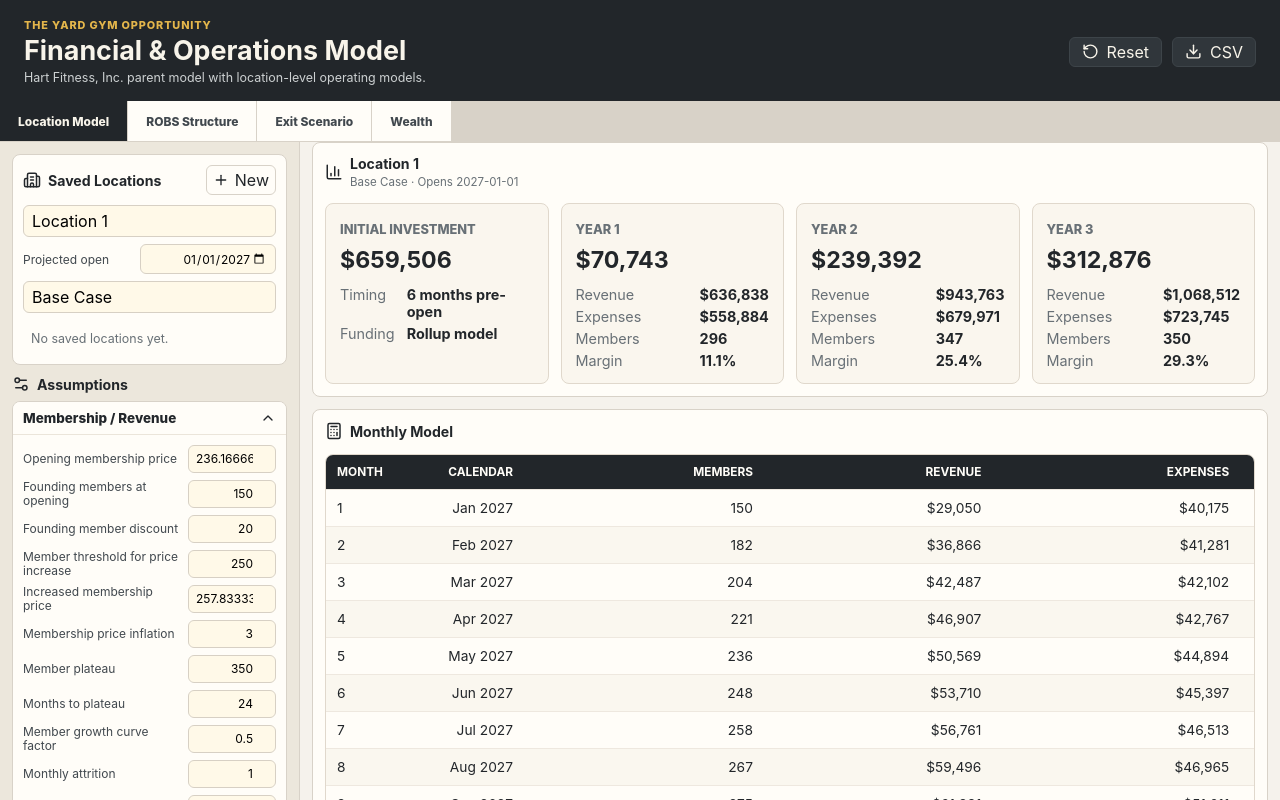
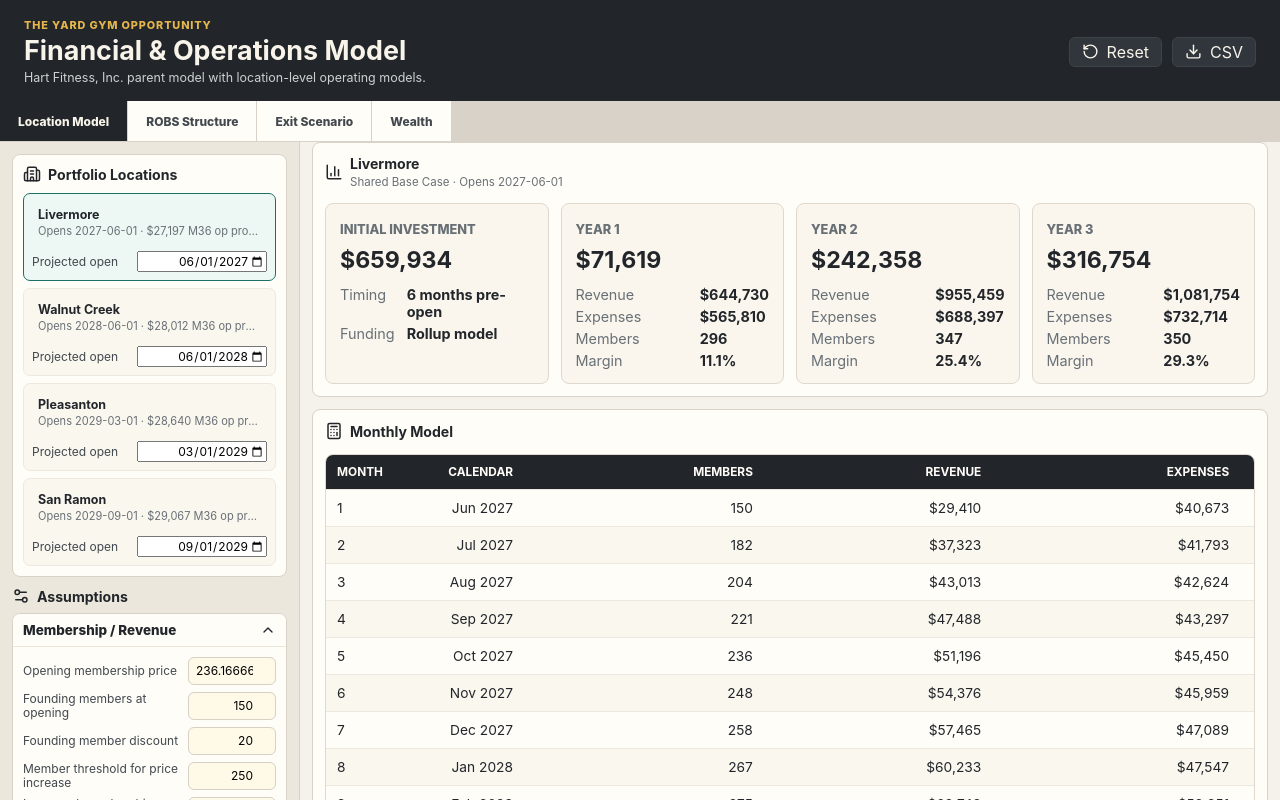
Before and after one commit to jkhart/theyardgym-financials, a React (Vite) app: page / in a window 1280 px wide. Shown: the top 800 px of the page. Built offline with nearby package versions, Linux system fonts and the light colour scheme.

Commit message:
Use fixed portfolio locations with shared assumptions

```diff
--- a/src/components/App.jsx
+++ b/src/components/App.jsx
@@ -7,14 +7,21 @@ import { getPortfolioSummary } from "./PortfolioSummary.jsx";
 import { money, num, pct } from "../lib/formatting.js";
 import { calculateModel } from "../lib/model/calculateModel.js";
 import { DEFAULT_ASSUMPTIONS } from "../lib/model/defaults.js";
-import { deleteLocation, loadLocations, saveLocationModel, setLocationActive } from "../lib/storage/locationStore.js";
+import {
+  FIXED_LOCATIONS,
+  loadLocationSchedule,
+  loadSharedLocationAssumptions,
+  saveLocationSchedule,
+} from "../lib/storage/locationStore.js";
 
 const ROLLUP_STORAGE_KEY = "the-yard-gym.rollupInputs.v1";
+const SHARED_ASSUMPTIONS_STORAGE_KEY = "the-yard-gym.sharedLocationAssumptions.v1";
 
 const DEFAULT_LOCATION_META = {
-  locationName: "Location 1",
+  id: "livermore",
+  locationName: "Livermore",
   scenarioName: "Base Case",
-  projectedOpenDate: "2027-01-01",
+  projectedOpenDate: "2027-06-01",
 };
 
 const DEFAULT_ROLLUP_INPUTS = {
@@ -172,6 +179,52 @@ function loadRollupInputs() {
   } catch {
     return DEFAULT_ROLLUP_INPUTS;
   }
+}
+
+function loadSharedAssumptions() {
+  try {
+    const raw = window.localStorage.getItem(SHARED_ASSUMPTIONS_STORAGE_KEY);
+    if (!raw) return loadSharedLocationAssumptions(DEFAULT_ASSUMPTIONS);
+    return { ...DEFAULT_ASSUMPTIONS, ...JSON.parse(raw) };
+  } catch {
+    return loadSharedLocationAssumptions(DEFAULT_ASSUMPTIONS);
+  }
+}
+
+function buildLocationRecords({ assumptions, modelStartDate, schedule }) {
+  return schedule.map((location) => {
+    const model = calculateModel(assumptions, {
+      projectedOpenDate: location.projectedOpenDate,
+      modelStartDate,
+    });
+
+    return {
+      id: location.id,
+      entityType: "location",
+      isActive: true,
+      locationName: location.locationName,
+      scenarioName: "Shared Base Case",
+      projectedOpenDate: location.projectedOpenDate,
+      projectName: "The Yard Gym Opportunity",
+      modelName: "Single-Location Financial & Operations Model",
+      assumptions,
+      outputs: {
+        totalInitialInvestment: model.totalInitialInvestment,
+        ownerInjection: model.ownerInjection,
+        loanAmount: model.loanAmount,
+        monthlyLoanPayment: model.monthlyLoanPayment,
+        month36: model.months[35],
+        preOpeningSummary: model.preOpeningMonths,
+        monthlySummary: model.months,
+        annualSummary: model.years,
+        corporateFinancing: {
+          entityName: "Hart Fitness, Inc.",
+          loanAmount: model.loanAmount,
+          monthlyLoanPayment: model.monthlyLoanPayment,
+        },
+      },
+    };
+  });
 }
 
 function calculateRollupModel(locations, inputs, options = {}) {
@@ -2933,72 +2986,62 @@ function WealthPage({ activeSubView, setActiveSubView, locations, inputs, update
 }
 
 export function App() {
-  const [assumptions, setAssumptions] = useState(DEFAULT_ASSUMPTIONS);
+  const [assumptions, setAssumptions] = useState(loadSharedAssumptions);
   const [openGroup, setOpenGroup] = useState("Membership / Revenue");
-  const [locations, setLocations] = useState(loadLocations);
-  const [activeLocationId, setActiveLocationId] = useState(null);
+  const [locationSchedule, setLocationSchedule] = useState(loadLocationSchedule);
+  const [activeLocationId, setActiveLocationId] = useState(DEFAULT_LOCATION_META.id);
   const [locationMeta, setLocationMeta] = useState(DEFAULT_LOCATION_META);
-  const [autoSavePending, setAutoSavePending] = useState(false);
   const [activeView, setActiveView] = useState("location");
   const [activeWealthView, setActiveWealthView] = useState("overview");
   const [rollupInputs, setRollupInputs] = useState(loadRollupInputs);
-  const activeScenarioLocations = useMemo(() => getActiveLocations(locations), [locations]);
+  const locations = useMemo(
+    () =>
+      buildLocationRecords({
+        assumptions,
+        modelStartDate: rollupInputs.modelStartDate,
+        schedule: locationSchedule,
+      }),
+    [assumptions, locationSchedule, rollupInputs.modelStartDate],
+  );
+  const activeScenarioLocations = locations;
+  const selectedLocation = locations.find((location) => location.id === activeLocationId) ?? locations[0];
   const model = useMemo(
     () =>
       calculateModel(assumptions, {
-        projectedOpenDate: locationMeta.projectedOpenDate,
+        projectedOpenDate: selectedLocation?.projectedOpenDate ?? DEFAULT_LOCATION_META.projectedOpenDate,
         modelStartDate: rollupInputs.modelStartDate,
       }),
-    [assumptions, locationMeta.projectedOpenDate, rollupInputs.modelStartDate],
+    [assumptions, selectedLocation?.projectedOpenDate, rollupInputs.modelStartDate],
   );
 
   useEffect(() => {
-    if (!autoSavePending) return undefined;
-    const timeoutId = window.setTimeout(() => {
-      const saved = saveLocationModel({ activeLocationId, locationMeta, assumptions, model });
-      setActiveLocationId(saved.id);
-      setLocationMeta({
-        locationName: saved.locationName,
-        scenarioName: saved.scenarioName,
-        projectedOpenDate: saved.projectedOpenDate,
-      });
-      setLocations(loadLocations());
-      setAutoSavePending(false);
-    }, 450);
-
-    return () => window.clearTimeout(timeoutId);
-  }, [activeLocationId, assumptions, autoSavePending, locationMeta, model]);
+    window.localStorage.setItem(SHARED_ASSUMPTIONS_STORAGE_KEY, JSON.stringify(assumptions));
+  }, [assumptions]);
 
   useEffect(() => {
     window.localStorage.setItem(ROLLUP_STORAGE_KEY, JSON.stringify(rollupInputs));
   }, [rollupInputs]);
 
+  useEffect(() => {
+    if (!selectedLocation) return;
+    setLocationMeta({
+      id: selectedLocation.id,
+      locationName: selectedLocation.locationName,
+      scenarioName: selectedLocation.scenarioName,
+      projectedOpenDate: selectedLocation.projectedOpenDate,
+    });
+  }, [selectedLocation]);
+
   function updateAssumption(key, value) {
     setAssumptions((current) => ({ ...current, [key]: Number.isFinite(value) ? value : 0 }));
-    setAutoSavePending(true);
   }
 
   function resetAssumptions() {
     setAssumptions(DEFAULT_ASSUMPTIONS);
-    setActiveLocationId(null);
+    setLocationSchedule(FIXED_LOCATIONS);
+    saveLocationSchedule(FIXED_LOCATIONS);
+    setActiveLocationId(DEFAULT_LOCATION_META.id);
     setLocationMeta(DEFAULT_LOCATION_META);
-    setAutoSavePending(false);
-  }
-
-  function newLocation() {
-    setActiveView("location");
-    setActiveLocationId(null);
-    setLocationMeta({
-      ...DEFAULT_LOCATION_META,
-      locationName: `Location ${locations.length + 1}`,
-    });
-    setAssumptions(DEFAULT_ASSUMPTIONS);
-    setAutoSavePending(false);
-  }
-
-  function updateLocationMeta(updater) {
-    setLocationMeta(updater);
-    setAutoSavePending(true);
   }
 
   function updateRollupInput(key, value) {
@@ -3007,24 +3050,21 @@ export function App() {
 
   function loadLocation(location) {
     setActiveView("location");
-    setAssumptions({ ...DEFAULT_ASSUMPTIONS, ...location.assumptions });
     setActiveLocationId(location.id);
     setLocationMeta({
+      id: location.id,
       locationName: location.locationName,
       scenarioName: location.scenarioName,
-      projectedOpenDate: location.projectedOpenDate ?? "2027-01-01",
+      projectedOpenDate: location.projectedOpenDate ?? DEFAULT_LOCATION_META.projectedOpenDate,
     });
-    setAutoSavePending(false);
   }
 
-  function removeLocation(id) {
-    const next = deleteLocation(id);
-    setLocations(next);
-    if (id === activeLocationId) newLocation();
-  }
-
-  function toggleLocationActive(id, isActive) {
-    setLocations(setLocationActive(id, isActive));
+  function updateLocationOpenDate(id, projectedOpenDate) {
+    setLocationSchedule((current) => {
+      const next = current.map((location) => (location.id === id ? { ...location, projectedOpenDate } : location));
+      saveLocationSchedule(next);
+      return next;
+    });
   }
 
   function exportCsv() {
@@ -3130,13 +3170,9 @@ export function App() {
           <div className="leftRail">
             <LocationManager
               activeLocationId={activeLocationId}
-              locationMeta={locationMeta}
               locations={locations}
-              setLocationMeta={updateLocationMeta}
-              onNew={newLocation}
               onLoad={loadLocation}
-              onToggleActive={toggleLocationActive}
-              onDelete={removeLocation}
+              onUpdateOpenDate={updateLocationOpenDate}
             />
             <AssumptionsPanel
               assumptions={assumptions}
--- a/src/components/LocationManager.jsx
+++ b/src/components/LocationManager.jsx
@@ -1,64 +1,30 @@
-import { Building2, Plus, Power, Trash2 } from "lucide-react";
+import { Building2 } from "lucide-react";
 import { money, pct } from "../lib/formatting.js";
 
 export function LocationManager({
   activeLocationId,
-  locationMeta,
   locations,
-  setLocationMeta,
-  onNew,
   onLoad,
-  onToggleActive,
-  onDelete,
+  onUpdateOpenDate,
 }) {
-  function updateMeta(key, value) {
-    setLocationMeta((current) => ({ ...current, [key]: value }));
-  }
-
   return (
     <section className="locationPanel">
       <div className="panelHeader">
         <div className="panelTitle">
           <Building2 size={18} />
-          <h2>Saved Locations</h2>
+          <h2>Portfolio Locations</h2>
         </div>
-        <button onClick={onNew} title="Start a new location model">
-          <Plus size={16} />
-          New
-        </button>
-      </div>
-      <div className="locationFields">
-        <input
-          value={locationMeta.locationName}
-          onChange={(event) => updateMeta("locationName", event.target.value)}
-          placeholder="Location name"
-        />
-        <label className="compactField">
-          <span>Projected open</span>
-          <input
-            type="date"
-            value={locationMeta.projectedOpenDate}
-            onChange={(event) => updateMeta("projectedOpenDate", event.target.value)}
-          />
-        </label>
-        <input
-          value={locationMeta.scenarioName}
-          onChange={(event) => updateMeta("scenarioName", event.target.value)}
-          placeholder="Scenario name"
-        />
       </div>
       <div className="locationList">
         {locations.length === 0 ? (
-          <p className="emptyState">No saved locations yet.</p>
+          <p className="emptyState">No locations configured.</p>
         ) : (
           locations.map((location) => {
-            const isActive = location.isActive !== false;
             return (
             <article
               className={[
                 "locationItem",
                 location.id === activeLocationId ? "active" : "",
-                isActive ? "" : "inactive",
               ]
                 .filter(Boolean)
                 .join(" ")}
@@ -67,22 +33,18 @@ export function LocationManager({
               <button className="locationLoad" onClick={() => onLoad(location)}>
                 <strong>{location.locationName}</strong>
                 <span>
-                  {isActive ? "Active" : "Inactive"} · {location.projectedOpenDate} ·{" "}
-                  {money.format(location.outputs.month36.grossOperatingProfit)} M36
-                  op profit · {pct.format(location.outputs.month36.operatingMargin)}
+                  Opens {location.projectedOpenDate} · {money.format(location.outputs.month36.grossOperatingProfit)} M36 op
+                  profit · {pct.format(location.outputs.month36.operatingMargin)}
                 </span>
               </button>
-              <button
-                aria-pressed={isActive}
-                className={isActive ? "iconButton locationStatusButton active" : "iconButton locationStatusButton"}
-                onClick={() => onToggleActive(location.id, !isActive)}
-                title={isActive ? "Exclude location from scenarios" : "Include location in scenarios"}
-              >
-                <Power size={15} />
-              </button>
-              <button className="iconButton" onClick={() => onDelete(location.id)} title="Delete location">
-                <Trash2 size={15} />
-              </button>
+              <label className="compactField locationDateField">
+                <span>Projected open</span>
+                <input
+                  type="date"
+                  value={location.projectedOpenDate}
+                  onChange={(event) => onUpdateOpenDate(location.id, event.target.value)}
+                />
+              </label>
             </article>
             );
           })
--- a/src/styles.css
+++ b/src/styles.css
@@ -308,12 +308,12 @@ footer {
 
 .locationItem {
   display: grid;
-  grid-template-columns: minmax(0, 1fr) 30px 30px;
-  gap: 6px;
-  align-items: stretch;
+  grid-template-columns: minmax(0, 1fr);
+  gap: 8px;
+  align-items: center;
   border: 1px solid #eee8df;
   border-radius: 7px;
-  padding: 4px;
+  padding: 8px;
   background: #faf7ef;
 }
 
@@ -325,6 +325,10 @@ footer {
 .locationItem.inactive {
   background: #f4f1ea;
   opacity: 0.68;
+}
+
+.locationDateField {
+  grid-template-columns: minmax(0, 1fr) 130px;
 }
 
 .locationLoad {
```
Also changed, not shown: src/lib/storage/locationStore.js, 2 other files (tests, documents, lock files or other folders).
